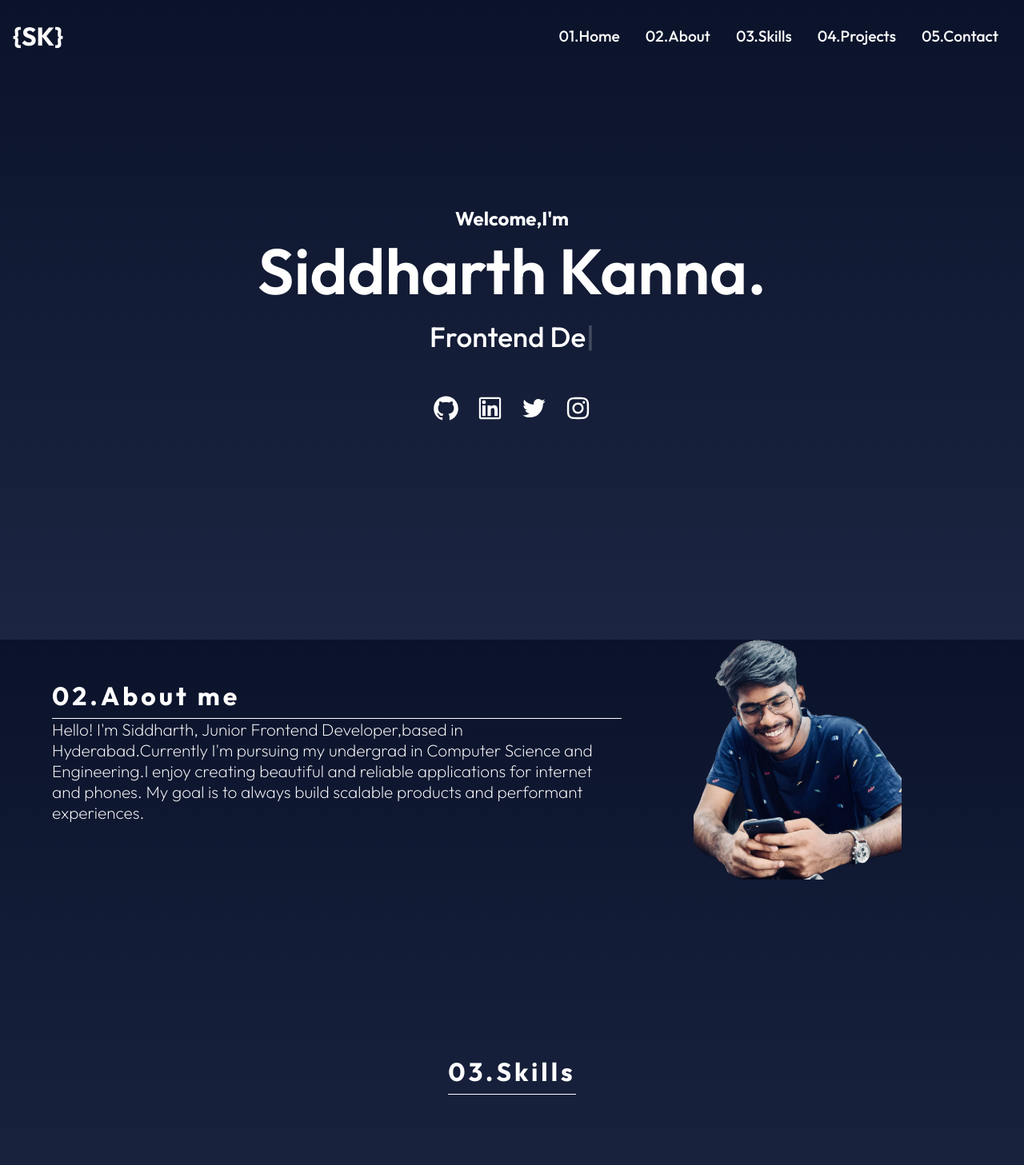
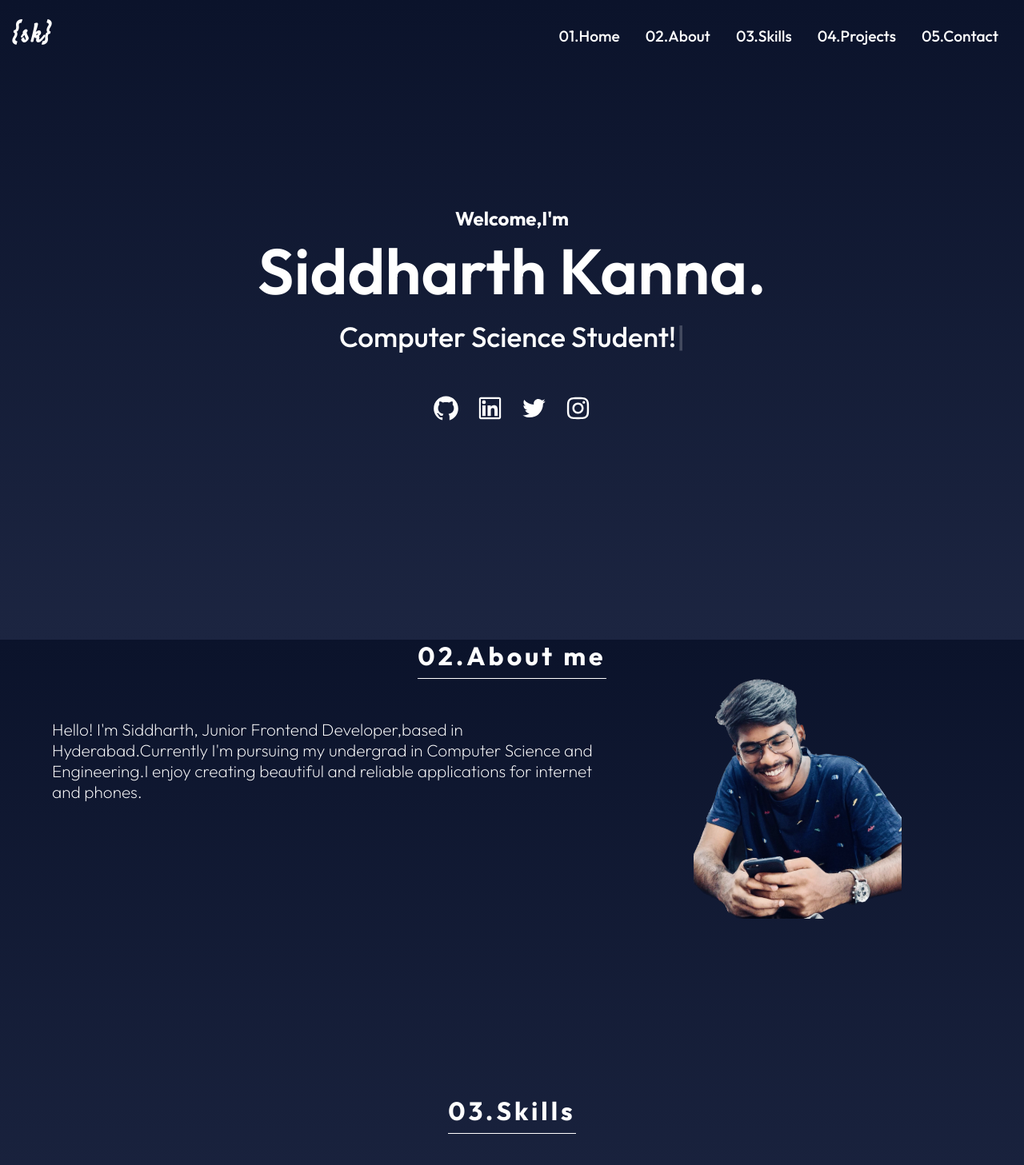
Before and after one commit to siddharthkanna/portfolio, a React (Create React App) app: page / in a window 1280 px wide. Shown: the top 1457 px of the page at 80% size. Built offline with nearby package versions, Linux system fonts and the light colour scheme.

Commit message:
minor changes

```diff
--- a/src/Components/About/About.css
+++ b/src/Components/About/About.css
@@ -12,7 +12,7 @@
   text-align: justify;
 }
 
-.a-des .a-title {
+.a-title {
   padding-bottom: 15px;
   letter-spacing: 4px;
   font-size: 2rem;
@@ -61,6 +61,10 @@
     font-size: 18px;
     font-weight: 200;
   }
+
+  .a-title{
+    font-size: 1.8rem;
+  }
 }
 @media only screen and (min-device-width: 481px) and (max-device-width: 767px) {
   .about {
--- a/src/Components/About/About.js
+++ b/src/Components/About/About.js
@@ -5,17 +5,15 @@ import { Fade } from "react-awesome-reveal";
 
 function About() {
   return (
-    <Fade delay={500} duration={1000}>
-      <div className="about" id="aboutt">
+    <Fade delay={500} duration={1000}  >
+      <h1 className="a-title" id="aboutt" >02.About me</h1>
+      <div className="about">
         <div className="a-des">
-          <h1 className="a-title">02.About me</h1>
-
           <p>
             Hello! I'm Siddharth, Junior Frontend Developer,based in
             Hyderabad.Currently I'm pursuing my undergrad in Computer Science
             and Engineering.I enjoy creating beautiful and reliable applications
-            for internet and phones. My goal is to always build scalable
-            products and performant experiences.
+            for internet and phones.
           </p>
         </div>
         <div className="a-img">
--- a/src/Components/Contact/Contact.js
+++ b/src/Components/Contact/Contact.js
@@ -44,15 +44,15 @@ function Contact() {
           email: "",
           message: "",
         });
-        alert("Details Submitted successfully");
+        alert("Details submitted successfully.");
       }
     } else {
-      alert("Please fill the details properly");
+      alert("Please fill the details properly.");
     }
   };
   return (
     <Fade delay={500} duration={1000}>
-      <div>
+      <div id="contact">
         <form method="POST">
           <div className="title">
             <h2>05.Contact</h2>
--- a/src/Components/Intro/Intro.js
+++ b/src/Components/Intro/Intro.js
@@ -20,10 +20,10 @@ function Intro() {
             className="type"
             onInit={(typewriter) => {
               typewriter
-                .typeString("Frontend Developer!")
+                .typeString("Computer Science Student!")
                 .pauseFor(2000)
                 .deleteAll()
-                .typeString("Computer Science Student!")
+                .typeString("Frontend Developer!l")
                 .start();
             }}
           />
--- a/src/Components/Nav/Nav.css
+++ b/src/Components/Nav/Nav.css
@@ -1,4 +1,4 @@
-.header {
+@import url('https://fonts.googleapis.com/css2?family=Satisfy&display=swap');.header {
   display: flex;
   justify-content: space-between;
   align-items: center;
@@ -18,9 +18,14 @@
 .nav-menu {
   display: flex;
 }
+.sk{
+  font-family: 'Satisfy', cursive;}
 
 .header > h1 {
+
   cursor: pointer;
+  letter-spacing: 2px;
+
 }
 
 .nav-menu li {
@@ -30,6 +35,7 @@
   text-decoration: none;
   position: relative;
   cursor: pointer;
+
 }
 
 .nav-menu li::before {
--- a/src/Components/Nav/Nav.js
+++ b/src/Components/Nav/Nav.js
@@ -20,13 +20,13 @@ function Nav() {
   window.addEventListener("scroll", changeColor);
   return (
     <div className={color ? "header header-bg" : "header"}>
-      <h1>{'{'}SK{'}'}</h1>
+      <h1 className="sk">{'{'}sk{'}'}</h1>
       <ul className={click ? "nav-menu active" : "nav-menu"}>
         <li><Link activeClass="active" to="intro" smooth={true} duration={500}>01.Home</Link></li>
         <li><Link activeClass="active" to="aboutt" smooth={true} duration={500}>02.About</Link></li>
         <li><Link activeClass="active" to="skills" smooth={true} duration={500}>03.Skills</Link></li>
         <li><Link activeClass="active" to="project" smooth={true} duration={500}>04.Projects</Link></li>
-        <li>05.Contact</li>
+        <li><Link activeClass="active" to="contact" smooth={true} duration={500}>05.Contact</Link></li>
       </ul>
       <div className="hamburger" onClick={handleClick}>
         {click ? (
--- a/src/Components/Projects/Projects.css
+++ b/src/Components/Projects/Projects.css
@@ -73,7 +73,7 @@
 
   @media screen and (max-width: 400px) {
     .projects__header h1 {
-      font-size: 2rem;
+      font-size: 1.8rem;
       margin-bottom: 10px;
     }
   }
--- a/src/Components/Skills/Skills.css
+++ b/src/Components/Skills/Skills.css
@@ -83,7 +83,7 @@
 
 @media only screen and (max-device-width: 480px) {
   .techsection {
-    height: 90vh;
+    height: 100vh;
   }
   .techsection > div {
     width: 40%;
@@ -95,4 +95,8 @@
   .section {
     margin-top: 13rem;
   }
+
+  .section__title{
+    font-size: 1.8rem;
+  }
 }
```
